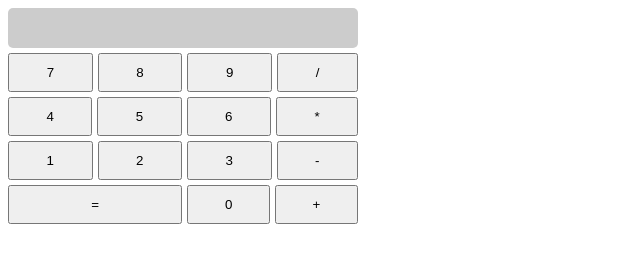
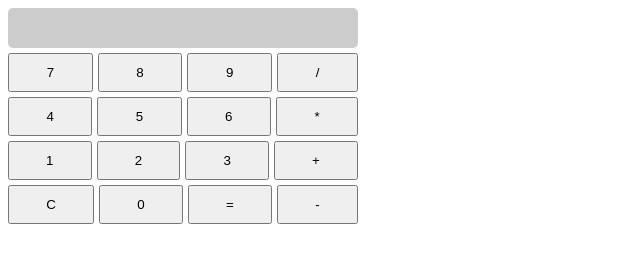
Before and after one commit to jujogoar/odin-calculator, a plain HTML site: page index.html in a window 1280 px wide. Shown: the whole page, without its empty margins (0-640 px from the left). Drawn offline with Linux system fonts and the light colour scheme.

Commit message:
Adding clear button

```diff
--- a/index.html
+++ b/index.html
@@ -32,12 +32,13 @@
                     <button type="button">1</button>
                     <button type="button">2</button>
                     <button type="button">3</button>
-                    <button type="button">-</button>
+                    <button type="button">+</button>
                 </div>
                 <div class="line">
-                    <button class="wx2" type="button">=</button>
+                    <button type="button">C</button>
                     <button type="button">0</button>
-                    <button type="button">+</button>
+                    <button type="button">=</button>
+                    <button type="button">-</button>
                 </div>
             </div>
         </section>
--- a/style.css
+++ b/style.css
@@ -17,8 +17,3 @@
     flex-grow:1;
     padding:10px 5px;
 }
-#calculator #buttons .line button.wx2 {
-    flex-grow:2;
-    padding-left:20px;
-    padding-right:20px;
-}
```
